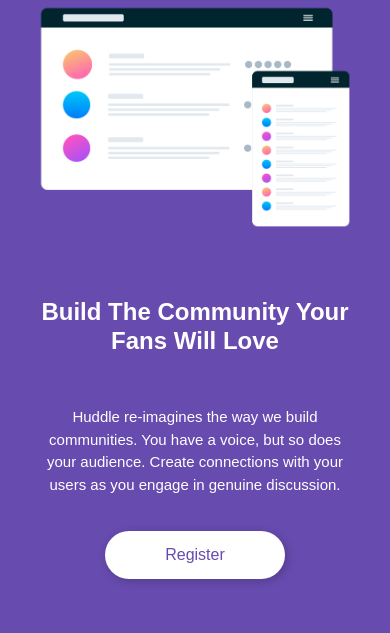
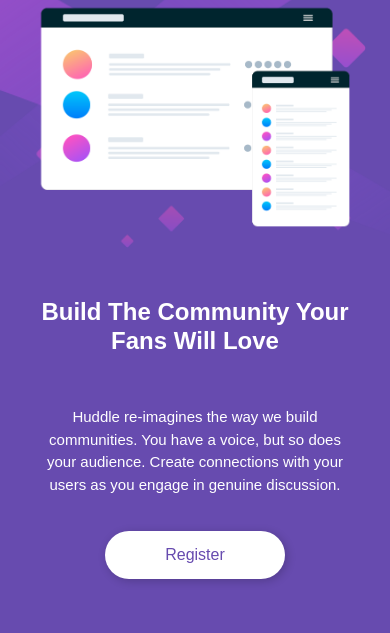
Before and after one commit to fypecsgo-boop/Huddlelandingpage, a plain HTML site: page index.html in a window 390 px wide. Shown: the part 140-773 px from the top of the page. Drawn offline with Linux system fonts and the light colour scheme.

Commit message:
Update style.css

```diff
--- a/style.css
+++ b/style.css
@@ -103,7 +103,7 @@
 /* Mobile Styles */
 @media (max-width: 768px) {
 body {
-background-image: url(’./images/bg-mobile.png’);
+background-image: url("./images/bg-mobile.png");
 background-size: contain;
 background-position: top center;
 padding: 30px;
```
